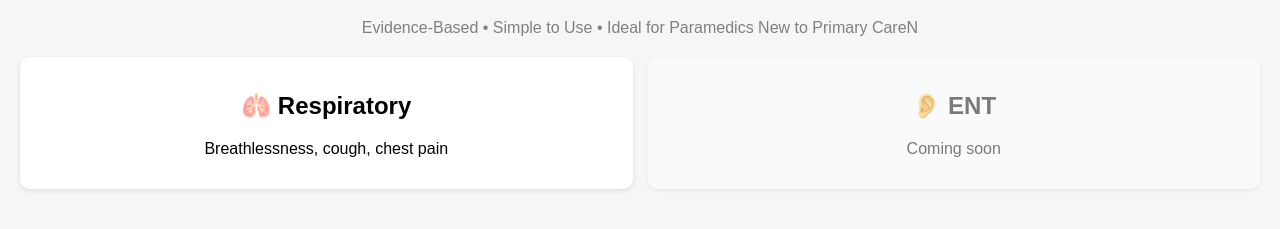
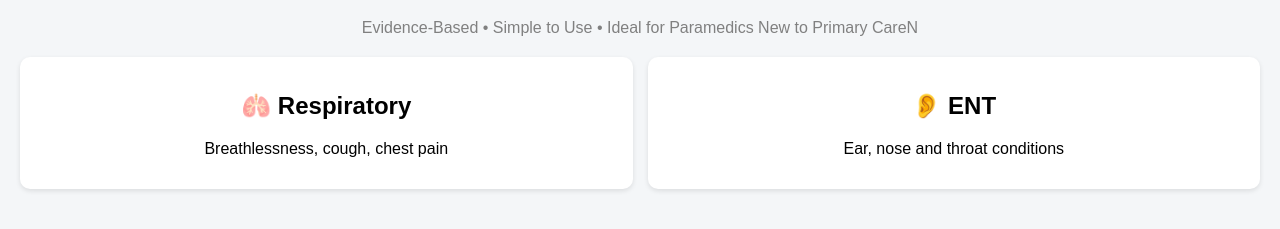
Before and after one commit to JDASH4596/Paramedics-in-Primary-Care, a plain HTML site: page index.html in a window 1280 px wide. Shown: the part 61-290 px from the top of the page. Drawn offline with Linux system fonts and the light colour scheme.

Commit message:
Update ENT section with link and description

```diff
--- a/index.html
+++ b/index.html
@@ -16,9 +16,11 @@
     <p>Breathlessness, cough, chest pain</p>
   </a>
 
-  <div class="card disabled">
-    <h2>👂 ENT</h2>
-    <p>Coming soon</p>
+ <a href="ent.html" class="card">
+  <h2>👂 ENT</h2>
+  <p>Ear, nose and throat conditions</p>
+</a>
+
   </div>
 
 </div>
```
